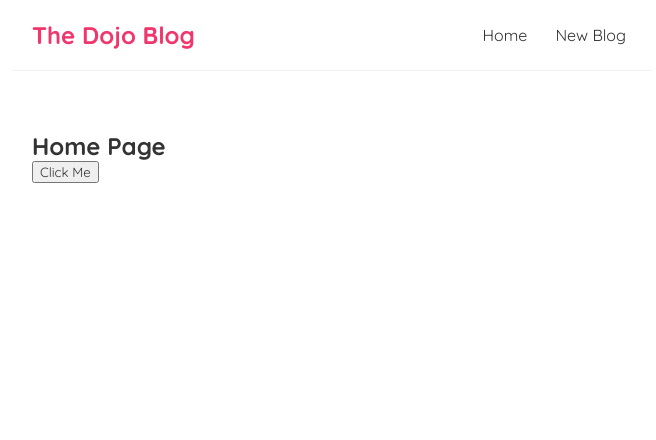
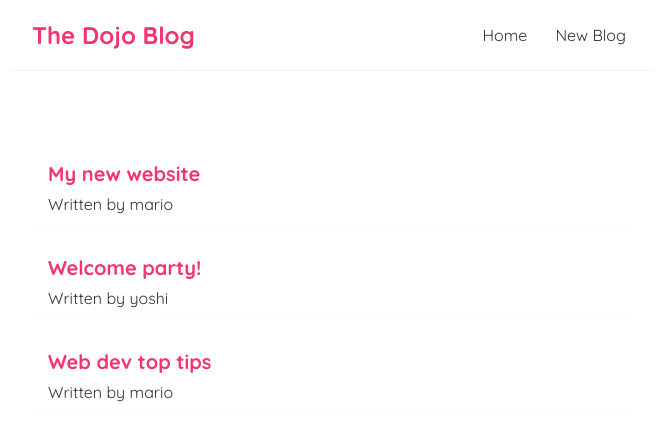
Before and after one commit to SmithD216/react-tutorial, a React (Create React App) app in the folder blog/: page / in a window 1280 px wide. Shown: the top 440 px of the page, without its empty margins (308-964 px from the left). Built offline with nearby package versions, Linux system fonts and the light colour scheme.

Commit message:
Simple blogs page

```diff
--- a/blog/src/Home.js
+++ b/blog/src/Home.js
@@ -1,10 +1,22 @@
+import { useState } from "react";
+
 const Home = () => {
-    return (
-        <div className="home">
-            <h2>Home Page</h2>
-            <button>Click Me</button>
+  const [blogs, setBlogs] = useState([
+    { title: 'My new website', body: 'lorem ipsum...', author: 'mario', id: 1 },
+    { title: 'Welcome party!', body: 'lorem ipsum...', author: 'yoshi', id: 2 },
+    { title: 'Web dev top tips', body: 'lorem ipsum...', author: 'mario', id: 3 }
+  ])
+
+  return (
+    <div className="home">
+      {blogs.map(blog => (
+        <div className="blog-preview" key={blog.id} >
+          <h2>{ blog.title }</h2>
+          <p>Written by { blog.author }</p>
         </div>
-    );
+      ))}
+    </div>
+  );
 }
 
 export default Home;
--- a/blog/src/index.css
+++ b/blog/src/index.css
@@ -33,3 +33,18 @@
   margin: 40px auto;
   padding: 20px;
 }
+
+/* blog previews / list */
+.blog-preview {
+  padding: 10px 16px;
+  margin: 20px 0;
+  border-bottom: 1px solid #fafafa;
+}
+.blog-preview:hover {
+  box-shadow: 1px 3px 5px rgba(0,0,0,0.1);
+}
+.blog-preview h2 {
+  font-size: 20px;
+  color: #f1356d;
+  margin-bottom: 8px;
+}
```
